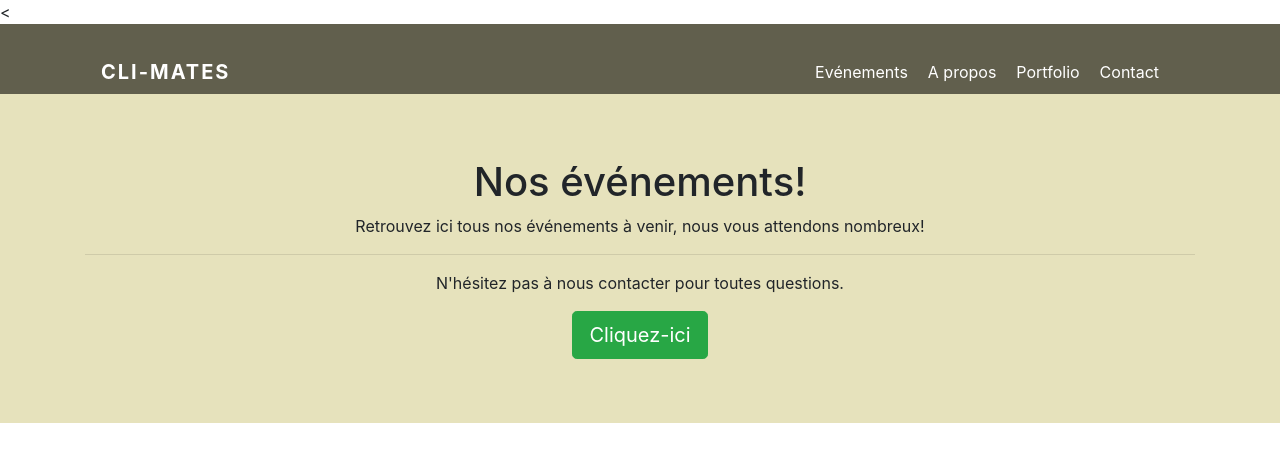
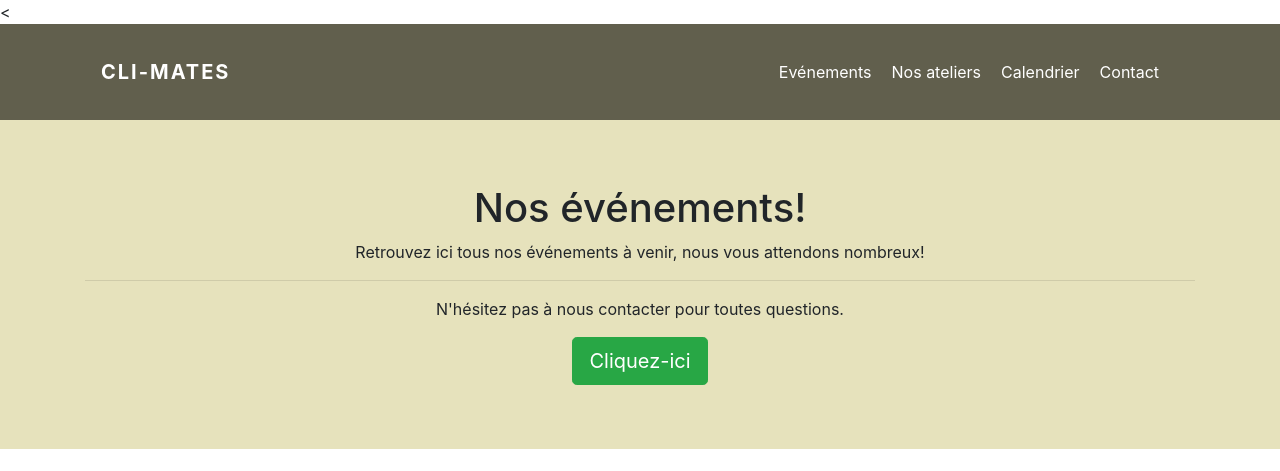
Before and after one commit to Flora-Max/Evaluation1, a PHP site: page /page2.html in a window 1280 px wide. Shown: the top 471 px of the page. Run offline with PHP 8.4, Linux system fonts and the light colour scheme.

Commit message:
Allégement css- remplacement par classe bootstrap-page2

```diff
--- a/page2.html
+++ b/page2.html
@@ -30,17 +30,17 @@
 
 				<div class="collapse navbar-collapse menu" id="navbarNavDropdown">
 					<ul class="navbar-nav ml-auto">
-						<li class="nav-item">
-							<a href="page2.html">Evénements</a>
+						<li class="nav-item active">
+							<a href="#">Evénements</a>
 						</li>
 						<li class='nav-item'>
-							<a href="#apropos">A propos</a>
+							<a href="#ateliers">Nos ateliers</a>
 						</li>
 						<li class="nav-item">
-							<a href="#portfolio">Portfolio</a>
+							<a href="#calendrier">Calendrier</a>
 						</li>
 						<li class="nav-item">
-							<a href="#contact">Contact</a>
+							<a href="index.html">Contact</a>
 						</li>
 					</ul>
 				</div>
@@ -53,21 +53,23 @@
 
 
 <!--banniere-->
-	<section class="container-fluid banniere">
+	<article class="container-fluid banniere">
 		<div class="jumbotron jumbotron-fluid">
 			<div class="container">
   				<h1 class="">Nos événements!</h1>
   				<p class="">Retrouvez ici tous nos événements à venir, nous vous attendons nombreux!</p>
  			 	<hr class="">
   				<p>N'hésitez pas à nous contacter pour toutes questions.</p>
- 				<a class="btn btn-success btn-lg" href="#" role="button">Cliquez-ici</a>
+ 				<a class="btn btn-success btn-lg" href="index.html#contact" role="button">Cliquez-ici</a>
 			</div>
 		</div>
-	</section>
+	</article>
 <!--end banniere-->
 
 
 <!--contenu de la page-->
+	<main>
+
 		<section class="container-fluid contenu">
 
 			<div id="ateliers" class="container ateliers">
@@ -130,8 +132,9 @@
 
 				<button type="button" class="btn btn-success btnTable float-right" data-toggle="modal" data-target="#inscription">Je m'inscris</button>
 			</div>
+		</section>
 
-
+		<section>
 			<div class="row event">
 		   		<div class="col col-lg-6 col-md-6 col-xs-12 col-sm-12">
 		   			<div class="container">
@@ -165,8 +168,6 @@
 				</div>
 
 
-
-
 				<div class="container festival">
 					<p>Nombres de places restantes:</p>
 					<div class="progress">
@@ -174,14 +175,11 @@
 						3500/5000
 						</div>
 					</div>
-
 				</div>
 			</div>
+		</section>
 
-
-
-
-	</section>
+	</main>
 <!--end contenu de la page-->
 
 
@@ -215,7 +213,7 @@
 				</svg></a>
 			</div>
 			<div class="row justify-content-center">
-				<p>&copy 2021 Tout droit réservé</p>
+				<p class="text-center">&copy 2021 Tout droit réservé</p>
 			</div>
 		</div>
 	</footer>
@@ -256,4 +254,5 @@
 <script src="https://stackpath.bootstrapcdn.com/bootstrap/4.3.1/js/bootstrap.min.js" integrity="sha384-JjSmVgyd0p3pXB1rRibZUAYoIIy6OrQ6VrjIEaFf/nJGzIxFDsf4x0xIM+B07jRM" crossorigin="anonymous"></script>
 
 </body>
+<!--end contenu du site-->
 </html>
--- a/style2.css
+++ b/style2.css
@@ -13,6 +13,7 @@ a a:hover {
 	padding:0;
 }
 
+
 /* vert foncé: #615F4D;
 vert clair:#ADA555;
 beige: #E6E2BC;
@@ -22,26 +23,24 @@ kaki:#615D2F; */
 /*header*/
 .header{
 	background-color: #615F4D;
-	height:70px;
 	line-height:70px;
+	width:100%;
 }
 
+
 .logo{
-	float: left;
 	color:white;
 	letter-spacing:2px;
 	text-transform:uppercase;
 	font-weight: bold;
 }
 
+
 .logo:hover{
 	color:#ADA555;
 }
 
-.menu{
-	float:right;
 
-}
 
 .menu a {
 	color: white;
@@ -80,28 +79,15 @@ iframe{
 	width:100%;
 }
 
-.table button {
-	float:right;
-
-}
 
 .modal-body{
 	padding-left: 10px;
-}
-
-.modal-footer p{
-	text-align: center;
-
 }
 
 .event{
 	padding: 30px;
 	box-shadow: 0 15px 50px rgba(0, 0, 0, .2);
 
-}
-
-.event h3{
-	text-align: center;
 }
 
 .ImgClimfa{
@@ -114,7 +100,6 @@ iframe{
 }
 
 .footer p{
-	text-align: center;
 	padding-top: 20px;
 	color:white;
 }
@@ -126,5 +111,4 @@ iframe{
 	padding-top: 20px;
 	color:white;
 	margin:auto 0;
-
 }
```
Lines whose indentation alone changed are shown as unchanged.
